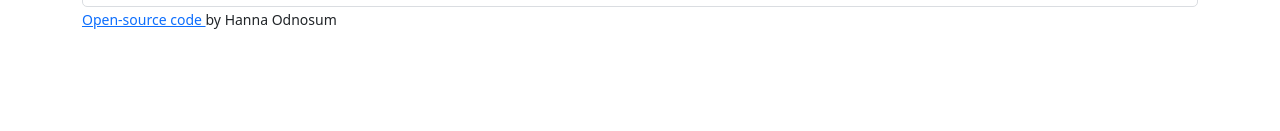
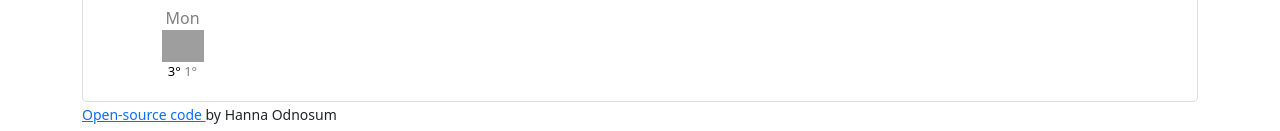
Before and after one commit to Hanna-Odnosum/vanilla-weather-app, a plain HTML site: page index.html in a window 1280 px wide. Shown: the part 187-318 px from the top of the page. Drawn offline with nearby package versions, Linux system fonts and the light colour scheme; no server answers; grey boxes are pictures that could not be loaded.

Commit message:
Added the forecast HTML and CSS

```diff
--- a/index.html
+++ b/index.html
@@ -64,6 +64,22 @@
                 <li>Wind: <span id="wind"></span>km/h</li>
               </ul>
             </div>
+            <div class="weather-forecast">
+              <div class="row">
+                <div class="col-2">
+                  <div class="weather-forecast-date">Mon</div>
+                  <img
+                    src="http://openweathermap.org/img/wn/10n@2x.png"
+                    alt=""
+                    width="42"
+                  />
+                  <div class="weather-forecast-temperature">
+                    <span class="weather-forecast-temperature-max"> 3° </span>
+                    <span class="weather-forecast-temperature-min"> 1° </span>
+                  </div>
+                </div>
+              </div>
+            </div>
           </div>
         </div>
         <small>
--- a/src/style.css
+++ b/src/style.css
@@ -45,6 +45,25 @@ body {
   text-decoration: none;
 }
 
+.weather-forecast {
+  margin-top: 20px;
+  text-align: center;
+  color: #000;
+}
+
+.weather-forecast-date {
+  font-size: 16px;
+  opacity: 0.5;
+}
+
+.weather-forecast-temperature-min {
+  opacity: 0.5;
+}
+
+.weather-forecast-temperature {
+  font-size: 13px;
+}
+
 h1 {
   color: #878787;
   font-size: 24px;
```
